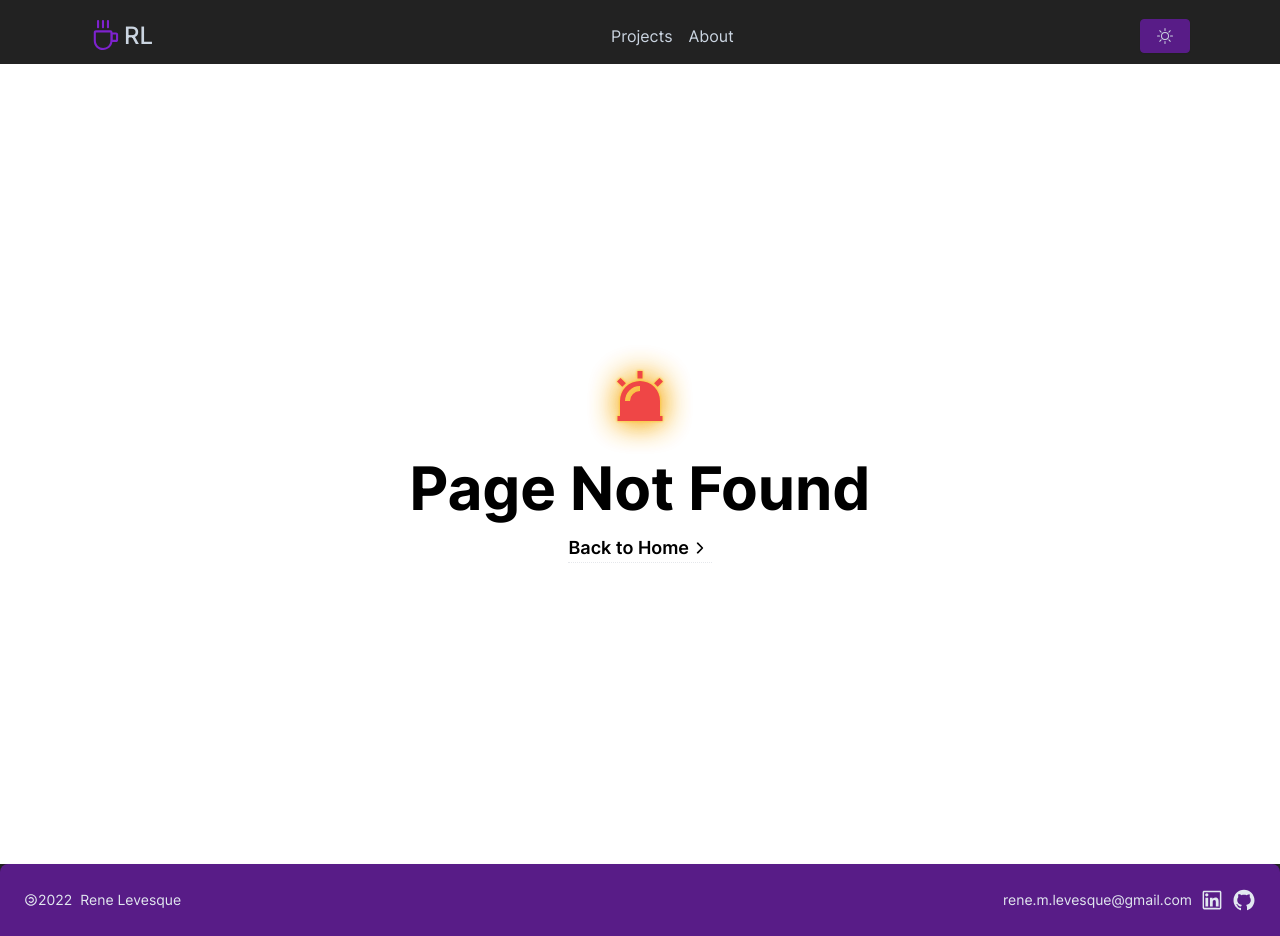
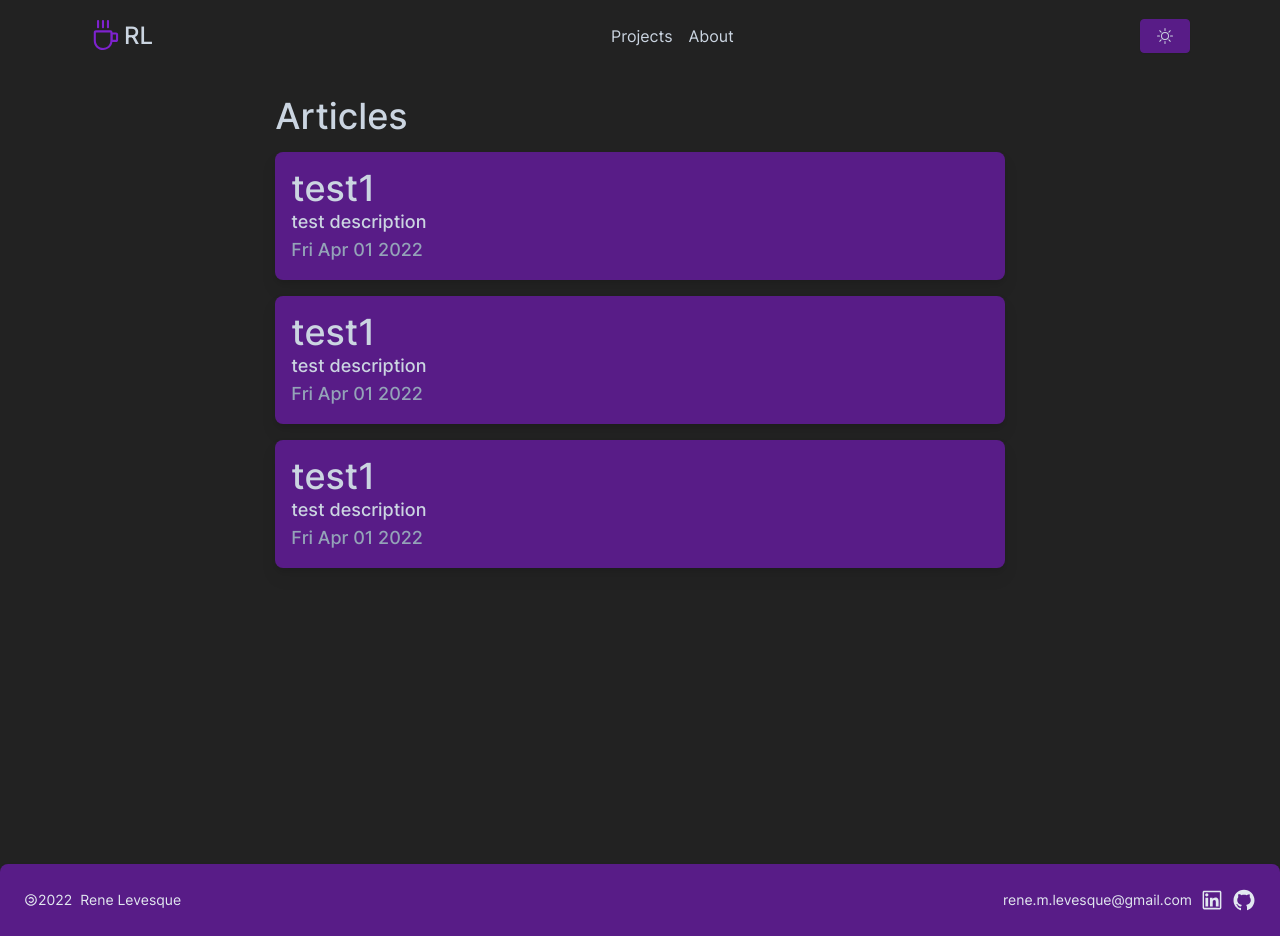
Before and after one commit to ReneEML/rene-levesque, a Next.js app: page /blog in a window 1280 px wide. Before the commit this address had no page. Built offline with nearby package versions, Linux system fonts and the light colour scheme.

Commit message:
blog front end first draft

```diff
--- a/package.json
+++ b/package.json
@@ -20,11 +20,17 @@
   },
   "dependencies": {
     "clsx": "^1.1.1",
+    "gray-matter": "^4.0.3",
     "next": "^12.1.0",
     "react": "^17.0.2",
     "react-dom": "^17.0.2",
     "react-icons": "^4.3.1",
     "react-lottie-player": "^1.4.1",
+    "react-markdown": "^8.0.2",
+    "remark": "^14.0.2",
+    "remark-breaks": "^3.0.2",
+    "remark-gfm": "^3.0.1",
+    "remark-html": "^15.0.1",
     "tailwind-merge": "^1.2.0"
   },
   "devDependencies": {
--- /dev/null
+++ b/src/components/blog/bloghome.tsx
@@ -0,0 +1,62 @@
+import UnstyledLink from '../links/UnstyledLink';
+import Container from '../util/Container';
+
+const pages = [
+  {
+    title: 'test1',
+    description: 'test description',
+    date: new Date().toDateString(),
+    link: 'first-post',
+  },
+  {
+    title: 'test1',
+    description: 'test description',
+    date: new Date().toDateString(),
+    link: 'first-post',
+  },
+  {
+    title: 'test1',
+    description: 'test description',
+    date: new Date().toDateString(),
+    link: 'first-post',
+  },
+];
+
+function BlogCard({ title, description, date, url }: any) {
+  return (
+    <UnstyledLink href={url}>
+      <div className='cursor-pointer space-y-3 rounded-lg bg-primary-100 px-4 py-4 drop-shadow-lg hover:bg-primary-50 dark:bg-primary-900 hover:dark:bg-primary-800'>
+        <div>
+          <h1 className='font-medium'>{title}</h1>
+          <h4 className='font-medium'>{description}</h4>
+          <h4 className='font-medium text-slate-500 dark:text-slate-400'>
+            {date}
+          </h4>
+        </div>
+      </div>
+    </UnstyledLink>
+  );
+}
+
+export default function BlogHome() {
+  return (
+    <div className='h-screen'>
+      <Container>
+        <div className='flex justify-center py-8'>
+          <div className='grid w-3/5 grid-cols-1 space-y-4'>
+            <h1 className='font-medium'>Articles</h1>
+            {pages.map((item, index) => (
+              <BlogCard
+                key={`blog_card_${index}`}
+                title={item.title}
+                date={item.date}
+                description={item.description}
+                url={`/blog/${item.link}`}
+              />
+            ))}
+          </div>
+        </div>
+      </Container>
+    </div>
+  );
+}
--- /dev/null
+++ b/src/components/blog/blogpost.tsx
@@ -0,0 +1,23 @@
+// import remarkGfm from 'remark-gfm';
+import Container from '../util/Container';
+
+export default function BlogPost({ title, author, date, content }: any) {
+  return (
+    <Container>
+      <div className='flex h-full min-h-screen justify-center py-8'>
+        <div className='w-3/5'>
+          <div className='py-2'>
+            <h1 className='font-medium'>{title}</h1>
+            <h4 className='font-medium text-slate-500'>
+              {author} - {date}
+            </h4>
+          </div>
+          <div
+            className='space-y-4'
+            dangerouslySetInnerHTML={{ __html: content }}
+          />
+        </div>
+      </div>
+    </Container>
+  );
+}
--- /dev/null
+++ b/src/components/util/Loading.tsx
@@ -0,0 +1,22 @@
+export default function Loading() {
+  return (
+    <div className='my-auto flex h-screen items-center justify-center'>
+      <svg
+        role='status'
+        className='mr-2 h-8 w-8 animate-spin fill-blue-600 text-gray-200 dark:text-gray-600'
+        viewBox='0 0 100 101'
+        fill='none'
+        xmlns='http://www.w3.org/2000/svg'
+      >
+        <path
+          d='M100 50.5908C100 78.2051 77.6142 100.591 50 100.591C22.3858 100.591 0 78.2051 0 50.5908C0 22.9766 22.3858 0.59082 50 0.59082C77.6142 0.59082 100 22.9766 100 50.5908ZM9.08144 50.5908C9.08144 73.1895 27.4013 91.5094 50 91.5094C72.5987 91.5094 90.9186 73.1895 90.9186 50.5908C90.9186 27.9921 72.5987 9.67226 50 9.67226C27.4013 9.67226 9.08144 27.9921 9.08144 50.5908Z'
+          fill='currentColor'
+        />
+        <path
+          d='M93.9676 39.0409C96.393 38.4038 97.8624 35.9116 97.0079 33.5539C95.2932 28.8227 92.871 24.3692 89.8167 20.348C85.8452 15.1192 80.8826 10.7238 75.2124 7.41289C69.5422 4.10194 63.2754 1.94025 56.7698 1.05124C51.7666 0.367541 46.6976 0.446843 41.7345 1.27873C39.2613 1.69328 37.813 4.19778 38.4501 6.62326C39.0873 9.04874 41.5694 10.4717 44.0505 10.1071C47.8511 9.54855 51.7191 9.52689 55.5402 10.0491C60.8642 10.7766 65.9928 12.5457 70.6331 15.2552C75.2735 17.9648 79.3347 21.5619 82.5849 25.841C84.9175 28.9121 86.7997 32.2913 88.1811 35.8758C89.083 38.2158 91.5421 39.6781 93.9676 39.0409Z'
+          fill='currentFill'
+        />
+      </svg>
+    </div>
+  );
+}
--- /dev/null
+++ b/src/pages/blog/[post].tsx
@@ -0,0 +1,58 @@
+import { useRouter } from 'next/router';
+import { useEffect, useState } from 'react';
+import { remark } from 'remark';
+import remarkBreaks from 'remark-breaks';
+import remarkGfm from 'remark-gfm';
+import html from 'remark-html';
+
+import BlogPost from '@/components/blog/blogpost';
+import Layout from '@/components/layout/Layout';
+import Loading from '@/components/util/Loading';
+
+const processMarkdown = (content: string) => {
+  return remark().use(html).use(remarkGfm).use(remarkBreaks).process(content);
+};
+
+export default function Post() {
+  const [content, setContent] = useState('');
+  const [isLoading, setIsLoading] = useState(true);
+  const router = useRouter();
+
+  const getPost = () => {
+    const { post } = router.query;
+    const url = `https://rl-blog-post-files.s3.amazonaws.com/first-post.MD`;
+    fetch(url)
+      .then((result) => {
+        if (result.status !== 200) throw new Error('Failed to find post');
+        return result.text();
+      })
+      .then((result) => processMarkdown(result))
+      .then((result) => result.toString())
+      .then((result) => {
+        setContent(result);
+        setIsLoading(false);
+      })
+      .catch(() => window.location.href);
+  };
+
+  useEffect(() => {
+    if (!router.isReady) return;
+    setIsLoading(true);
+    getPost();
+    // eslint-disable-next-line react-hooks/exhaustive-deps
+  }, [router.isReady]);
+  return (
+    <Layout>
+      {!isLoading ? (
+        <BlogPost
+          title='My first Article'
+          author='Rene Levesque'
+          content={content}
+          date={new Date().toLocaleDateString('en-us')}
+        />
+      ) : (
+        <Loading />
+      )}
+    </Layout>
+  );
+}
--- /dev/null
+++ b/src/pages/blog/index.tsx
@@ -0,0 +1,11 @@
+import BlogHome from '@/components/blog/bloghome';
+
+import Layout from '../../components/layout/Layout';
+
+export default function BlogPage() {
+  return (
+    <Layout>
+      <BlogHome />
+    </Layout>
+  );
+}
```
Also changed, not shown: public/blog-posts/first-post.MD (added, +19 -0 lines), 1 other file (tests, documents, lock files or other folders).
